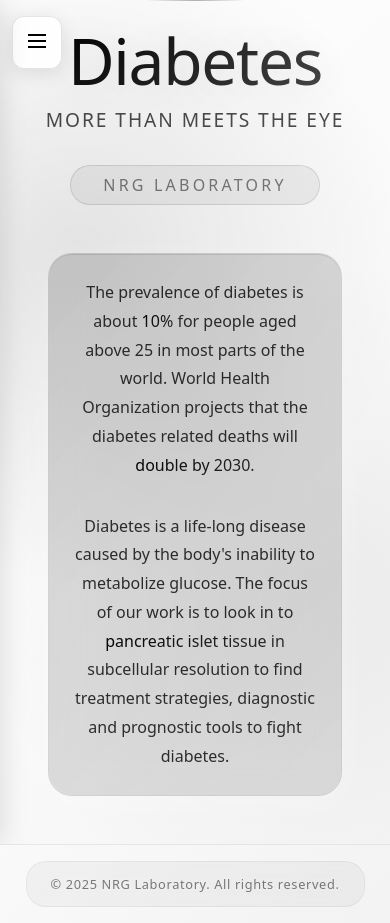
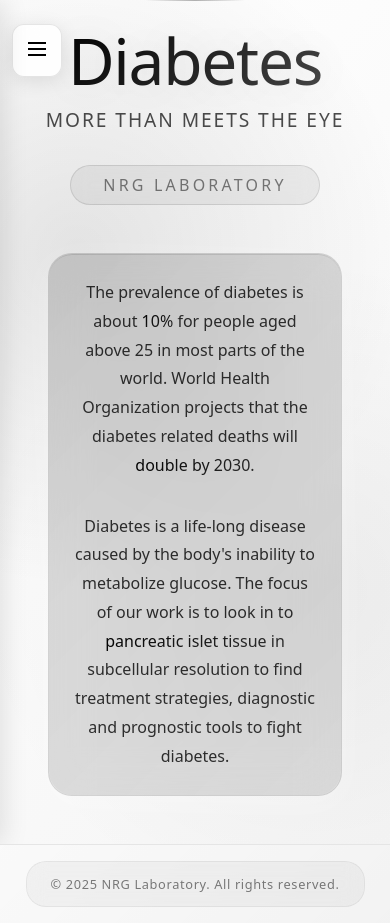
Before and after one commit to aniruddhballal/nikhil-lab-site, a React (Vite) app: page / in a window 390 px wide. Built offline with nearby package versions, Linux system fonts and the light colour scheme.

Commit message:
Hamburger Menu fix: mobile-5

```diff
--- a/src/styles/Home.module.css
+++ b/src/styles/Home.module.css
@@ -308,7 +308,7 @@
   }
 
   .menuButton {
-    top: 1rem;
+    top: 1.5rem;
     left: 0.75rem;
   }
 
```
